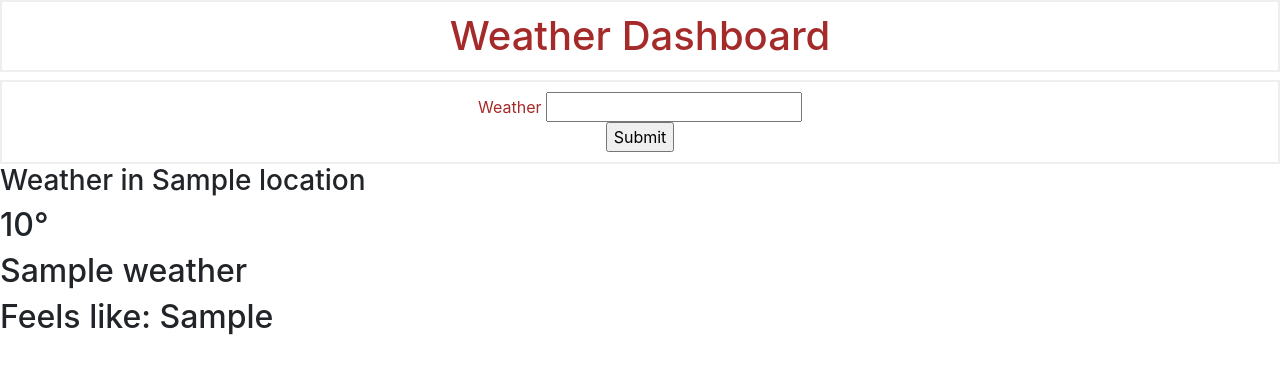
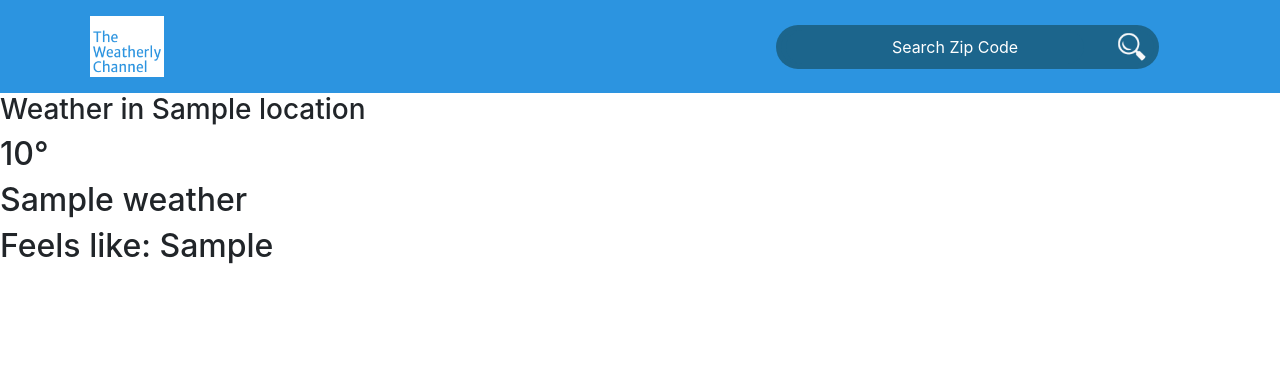
Before and after one commit to Micah779/Weatherly, a Flask app: template templates/index.html in a window 1280 px wide. Shown: the top 374 px of the page. Run offline with Flask 3, Linux system fonts and the light colour scheme; the template is opened without the code that fills it: most values are stand-ins (such as "Sample title", 1, 10 or a date in 2020); some libraries are stand-ins or nearby versions.

Commit message:
updated nav, still needs work

```diff
--- a/static/css/style.css
+++ b/static/css/style.css
@@ -1,13 +1,53 @@
-/* styling for h1 headers */
-h1 {
-    border: 2px #eee solid;
-    color: brown;
+/* styling for index.html */
+
+.search-button {
+    background: url('/static/media/searchicon.png') 100% center no-repeat;
+    background-size:contain;
+}
+
+.topnav {
+    background-color: #2C94E0;
+    overflow: hidden;
+    display: flex;
+    justify-content: space-between;
+    align-items: center;
+    padding: 16px 90px 16px 90px;
+}
+
+input, form {
+    background-color: #1C658C;
+    color: white;
     text-align: center;
-    padding: 10px;
+    border: none;
+    border-radius: 50px;
+    padding: 5px;
 }
-form {
-    border: 2px #eee solid;
-    color: brown;
-    text-align: center;
-    padding: 10px;
+
+.input-background {
+    display: flex;
+    background-color: #1C658C;
+    justify-content:space-between; /* Align contents to the right */
+    align-items: center;
+    border-radius: 50px;
+    padding: 0 5px 0 5px;
 }
+
+.search-button {
+    padding-right: 20px;
+    padding-left: 45px;
+}
+
+.form-inline {
+    margin-right: 31px;
+}
+
+::placeholder {
+    color: white!important;
+}
+
+.zip-input, .zip-input:focus {
+    color: white;
+    background-color: #1C658C !important;
+    border-radius: 50px;
+    padding-left: 45px;
+}
--- a/templates/index.html
+++ b/templates/index.html
@@ -10,16 +10,22 @@
 </head>
 <body>
 
-    <h1> Weather Dashboard </h1>
-    <form action="{{ url_for('index') }}" method="post">
-        Weather <input type="text" name="zipCode"><br>
-        <input type="submit" value="Submit">
-    </form>
+    <!-- Navigation Bar -->
+
+    <nav class="topnav">
+            <img src="/static/media/WeatherlyWhite.png" alt="Weatherly Logo" width="73.5" height="61" class="logo">
+        <form class="form-inline" action="{{ url_for('index') }}" method="post">
+            <div class="input-background">
+                <input class="zip-input" type="text" placeholder="Search Zip Code" name="zipCode">
+                <input class="search-button" type="submit" value="">
+            </div>
+        </form>
+    </nav>
+
     <h3>Weather in {{ location }}</h3>
     <h2>{{ temp }}°</h2>
     <h2>{{ weather }}</h2>
     <h2>Feels like: {{ feels_like }}</h2>
-
 
     <script src="https://code.jquery.com/jquery-3.3.1.slim.min.js" integrity="sha384-q8i/X+965DzO0rT7abK41JStQIAqVgRVzpbzo5smXKp4YfRvH+8abtTE1Pi6jizo" crossorigin="anonymous"></script>
     <script src="https://cdnjs.cloudflare.com/ajax/libs/popper.js/1.14.7/umd/popper.min.js" integrity="sha384-UO2eT0CpHqdSJQ6hJty5KVphtPhzWj9WO1clHTMGa3JDZwrnQq4sF86dIHNDz0W1" crossorigin="anonymous"></script>
```
Also changed, not shown: static/media/WeatherlyWhite.png (added), static/media/searchicon.png (added), 3 other files.
